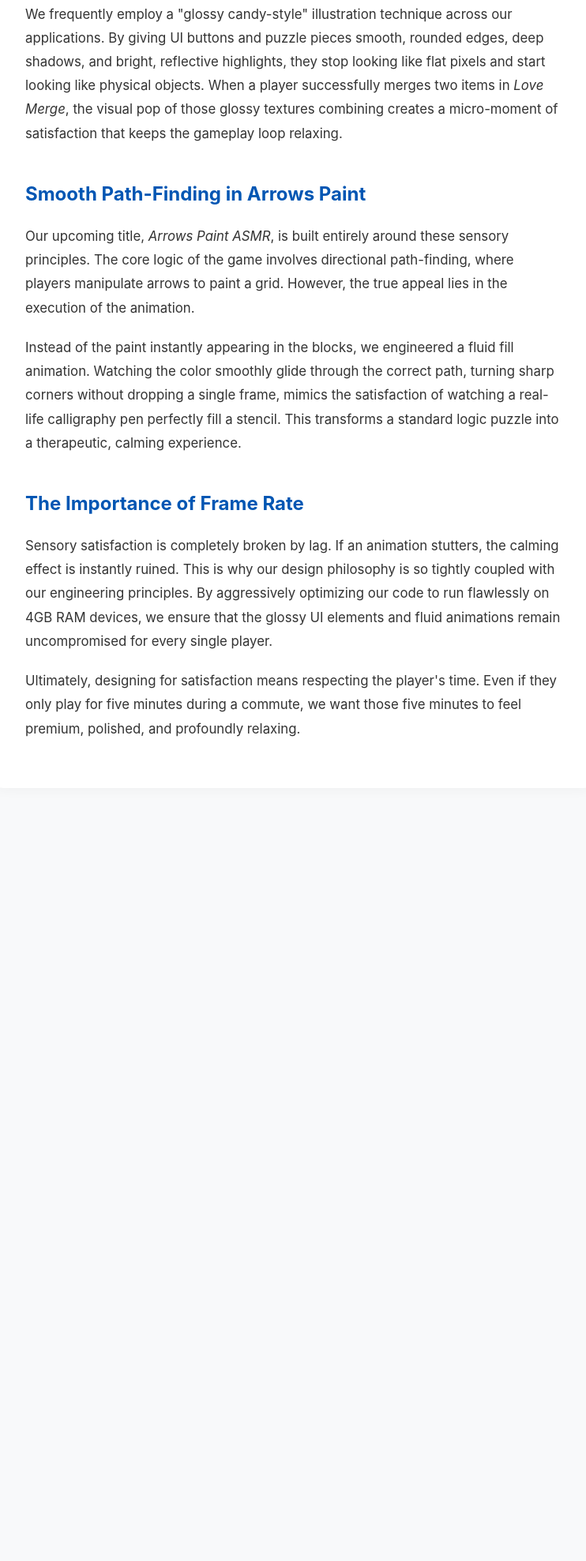
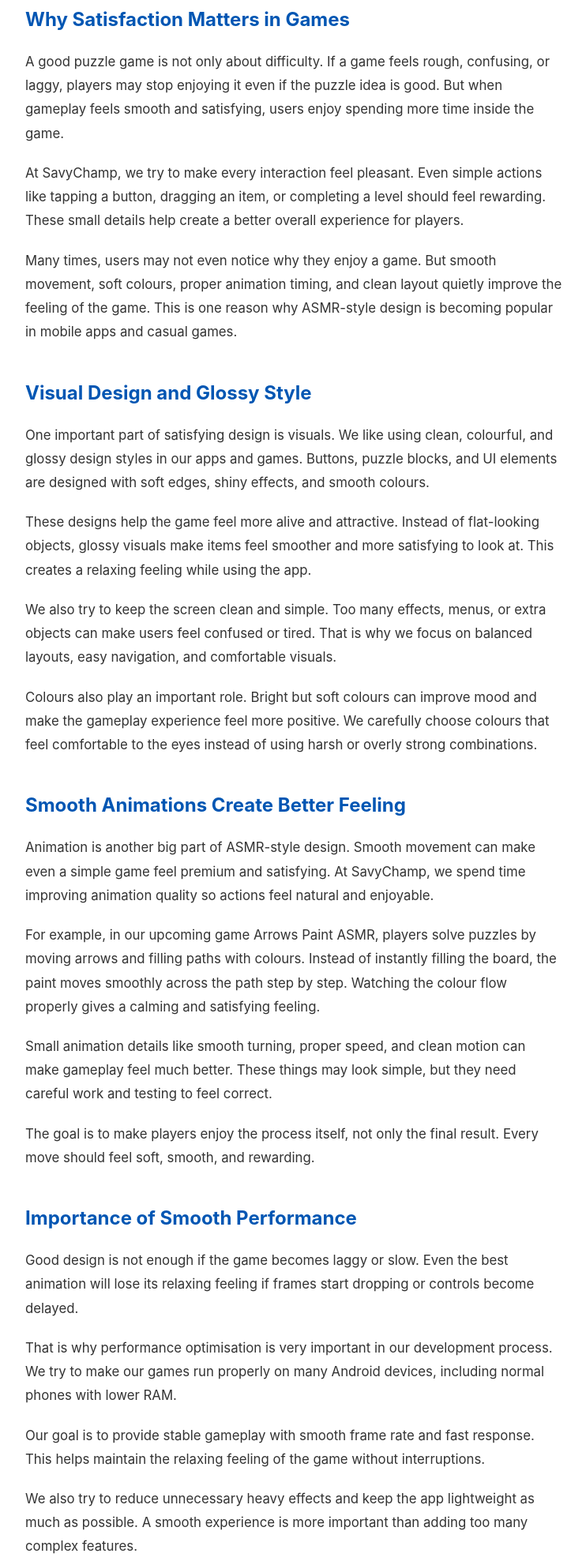
Before and after one commit to HappyCasual/savychamp.github.io, a plain HTML site: page blog-asmr-design.html in a window 1280 px wide. Shown: the part 820-2797 px from the top of the page at 79% size, without its empty margins (268-1010 px from the left). Before the commit the page ends 1858 px from the top, so only its background shows below. Drawn offline with Linux system fonts and the light colour scheme.

Commit message:
Update blog-asmr-design.html

```diff
--- a/blog-asmr-design.html
+++ b/blog-asmr-design.html
@@ -4,45 +4,236 @@
     <meta charset="UTF-8">
     <meta name="viewport" content="width=device-width, initial-scale=1.0">
     <title>Designing for Satisfaction | SavyChamp</title>
-    <script async src="https://pagead2.googlesyndication.com/pagead/js/adsbygoogle.js?client=ca-pub-7442740355702214" crossorigin="anonymous"></script>
+
+    <script async
+        src="https://pagead2.googlesyndication.com/pagead/js/adsbygoogle.js?client=ca-pub-7442740355702214"
+        crossorigin="anonymous">
+    </script>
+
     <style>
-        :root { --primary-color: #0056b3; --text-main: #2c3e50; --bg-color: #f8f9fa; --card-bg: #ffffff; --border-radius: 12px; }
-        * { box-sizing: border-box; }
-        body { font-family: -apple-system, BlinkMacSystemFont, "Segoe UI", Roboto, sans-serif; line-height: 1.8; color: var(--text-main); background-color: var(--bg-color); max-width: 800px; margin: 0 auto; padding: 40px 20px; }
-        h1 { font-size: 2.5rem; color: #1a1a1a; margin-bottom: 10px; line-height: 1.2; }
-        .meta { color: #6c757d; font-size: 0.95rem; margin-bottom: 40px; padding-bottom: 20px; border-bottom: 1px solid #e2e8f0; }
-        h2 { font-size: 1.5rem; color: var(--primary-color); margin-top: 40px; margin-bottom: 15px; }
-        p { margin-bottom: 20px; font-size: 1.05rem; color: #333; }
-        .content-box { background: var(--card-bg); padding: 40px; border-radius: var(--border-radius); box-shadow: 0 4px 15px rgba(0,0,0,0.03); }
-        .nav-link { display: inline-block; margin-bottom: 20px; font-weight: bold; color: var(--primary-color); text-decoration: none; }
+        :root {
+            --primary-color: #0056b3;
+            --text-main: #2c3e50;
+            --bg-color: #f8f9fa;
+            --card-bg: #ffffff;
+            --border-radius: 12px;
+        }
+
+        * {
+            box-sizing: border-box;
+        }
+
+        body {
+            font-family: -apple-system, BlinkMacSystemFont, "Segoe UI", Roboto, sans-serif;
+            line-height: 1.8;
+            color: var(--text-main);
+            background-color: var(--bg-color);
+            max-width: 800px;
+            margin: 0 auto;
+            padding: 40px 20px;
+        }
+
+        h1 {
+            font-size: 2.5rem;
+            color: #1a1a1a;
+            margin-bottom: 10px;
+            line-height: 1.2;
+        }
+
+        .meta {
+            color: #6c757d;
+            font-size: 0.95rem;
+            margin-bottom: 40px;
+            padding-bottom: 20px;
+            border-bottom: 1px solid #e2e8f0;
+        }
+
+        h2 {
+            font-size: 1.5rem;
+            color: var(--primary-color);
+            margin-top: 40px;
+            margin-bottom: 15px;
+        }
+
+        p {
+            margin-bottom: 20px;
+            font-size: 1.05rem;
+            color: #333;
+        }
+
+        .content-box {
+            background: var(--card-bg);
+            padding: 40px;
+            border-radius: var(--border-radius);
+            box-shadow: 0 4px 15px rgba(0,0,0,0.03);
+        }
+
+        .nav-link {
+            display: inline-block;
+            margin-bottom: 20px;
+            font-weight: bold;
+            color: var(--primary-color);
+            text-decoration: none;
+        }
+
+        .nav-link:hover {
+            text-decoration: underline;
+        }
     </style>
 </head>
+
 <body>
 
     <a href="blog.html" class="nav-link">&larr; Back to Blog Menu</a>
 
     <div class="content-box">
+
         <h1>Designing for Satisfaction: The Art of ASMR in Puzzle Games</h1>
-        <div class="meta">Published in Game Design &bull; SavyChamp Studio</div>
 
-        <p>When people think of mobile puzzle games, they usually think of the logic: the challenge of finding the right word, solving the math equation, or clearing the board. But at SavyChamp, we believe that the psychological "feel" of a game is just as important as the brain-teaser itself. A puzzle shouldn't just be challenging; it should be inherently satisfying to interact with.</p>
+        <div class="meta">
+            Published in Game Design &bull; SavyChamp Studio
+        </div>
 
-        <p>This is where the principles of ASMR (Autonomous Sensory Meridian Response) come into play in digital design.</p>
+        <p>
+            When people play mobile puzzle games, most of them focus only on solving the puzzle or completing the level.
+            But at SavyChamp, we believe the feeling of the game is also very important.
+            A game should not only challenge the brain. It should also feel relaxing, smooth, and satisfying while playing.
+        </p>
 
-        <h2>Visual Tactility and the Glossy Aesthetic</h2>
-        <p>ASMR is often associated with audio—whispering, tapping, or the sound of pages turning. However, visual ASMR is a powerful tool in UI/UX design. The goal is to create elements that look so satisfying you almost feel like you can reach through the screen and touch them.</p>
+        <p>
+            Nowadays many users like games that help them feel calm and stress free.
+            That is why we focus a lot on smooth visuals, clean design, soft animations, and satisfying gameplay experience.
+            Small things like movement, colour flow, button feel, and sound effects can make a big difference in how enjoyable a game feels.
+        </p>
 
-        <p>We frequently employ a "glossy candy-style" illustration technique across our applications. By giving UI buttons and puzzle pieces smooth, rounded edges, deep shadows, and bright, reflective highlights, they stop looking like flat pixels and start looking like physical objects. When a player successfully merges two items in <em>Love Merge</em>, the visual pop of those glossy textures combining creates a micro-moment of satisfaction that keeps the gameplay loop relaxing.</p>
+        <p>
+            This is where ASMR-style design becomes important in mobile games.
+            ASMR usually means relaxing and satisfying feelings created through visuals or sounds.
+            Many people know ASMR from videos with soft sounds, tapping, or smooth movements.
+            But ASMR can also be used in mobile app and game design to create a relaxing user experience.
+        </p>
 
-        <h2>Smooth Path-Finding in Arrows Paint</h2>
-        <p>Our upcoming title, <em>Arrows Paint ASMR</em>, is built entirely around these sensory principles. The core logic of the game involves directional path-finding, where players manipulate arrows to paint a grid. However, the true appeal lies in the execution of the animation.</p>
+        <h2>Why Satisfaction Matters in Games</h2>
 
-        <p>Instead of the paint instantly appearing in the blocks, we engineered a fluid fill animation. Watching the color smoothly glide through the correct path, turning sharp corners without dropping a single frame, mimics the satisfaction of watching a real-life calligraphy pen perfectly fill a stencil. This transforms a standard logic puzzle into a therapeutic, calming experience.</p>
+        <p>
+            A good puzzle game is not only about difficulty.
+            If a game feels rough, confusing, or laggy, players may stop enjoying it even if the puzzle idea is good.
+            But when gameplay feels smooth and satisfying, users enjoy spending more time inside the game.
+        </p>
 
-        <h2>The Importance of Frame Rate</h2>
-        <p>Sensory satisfaction is completely broken by lag. If an animation stutters, the calming effect is instantly ruined. This is why our design philosophy is so tightly coupled with our engineering principles. By aggressively optimizing our code to run flawlessly on 4GB RAM devices, we ensure that the glossy UI elements and fluid animations remain uncompromised for every single player.</p>
+        <p>
+            At SavyChamp, we try to make every interaction feel pleasant.
+            Even simple actions like tapping a button, dragging an item, or completing a level should feel rewarding.
+            These small details help create a better overall experience for players.
+        </p>
 
-        <p>Ultimately, designing for satisfaction means respecting the player's time. Even if they only play for five minutes during a commute, we want those five minutes to feel premium, polished, and profoundly relaxing.</p>
+        <p>
+            Many times, users may not even notice why they enjoy a game.
+            But smooth movement, soft colours, proper animation timing, and clean layout quietly improve the feeling of the game.
+            This is one reason why ASMR-style design is becoming popular in mobile apps and casual games.
+        </p>
+
+        <h2>Visual Design and Glossy Style</h2>
+
+        <p>
+            One important part of satisfying design is visuals.
+            We like using clean, colourful, and glossy design styles in our apps and games.
+            Buttons, puzzle blocks, and UI elements are designed with soft edges, shiny effects, and smooth colours.
+        </p>
+
+        <p>
+            These designs help the game feel more alive and attractive.
+            Instead of flat-looking objects, glossy visuals make items feel smoother and more satisfying to look at.
+            This creates a relaxing feeling while using the app.
+        </p>
+
+        <p>
+            We also try to keep the screen clean and simple.
+            Too many effects, menus, or extra objects can make users feel confused or tired.
+            That is why we focus on balanced layouts, easy navigation, and comfortable visuals.
+        </p>
+
+        <p>
+            Colours also play an important role.
+            Bright but soft colours can improve mood and make the gameplay experience feel more positive.
+            We carefully choose colours that feel comfortable to the eyes instead of using harsh or overly strong combinations.
+        </p>
+
+        <h2>Smooth Animations Create Better Feeling</h2>
+
+        <p>
+            Animation is another big part of ASMR-style design.
+            Smooth movement can make even a simple game feel premium and satisfying.
+            At SavyChamp, we spend time improving animation quality so actions feel natural and enjoyable.
+        </p>
+
+        <p>
+            For example, in our upcoming game Arrows Paint ASMR, players solve puzzles by moving arrows and filling paths with colours.
+            Instead of instantly filling the board, the paint moves smoothly across the path step by step.
+            Watching the colour flow properly gives a calming and satisfying feeling.
+        </p>
+
+        <p>
+            Small animation details like smooth turning, proper speed, and clean motion can make gameplay feel much better.
+            These things may look simple, but they need careful work and testing to feel correct.
+        </p>
+
+        <p>
+            The goal is to make players enjoy the process itself, not only the final result.
+            Every move should feel soft, smooth, and rewarding.
+        </p>
+
+        <h2>Importance of Smooth Performance</h2>
+
+        <p>
+            Good design is not enough if the game becomes laggy or slow.
+            Even the best animation will lose its relaxing feeling if frames start dropping or controls become delayed.
+        </p>
+
+        <p>
+            That is why performance optimisation is very important in our development process.
+            We try to make our games run properly on many Android devices, including normal phones with lower RAM.
+        </p>
+
+        <p>
+            Our goal is to provide stable gameplay with smooth frame rate and fast response.
+            This helps maintain the relaxing feeling of the game without interruptions.
+        </p>
+
+        <p>
+            We also try to reduce unnecessary heavy effects and keep the app lightweight as much as possible.
+            A smooth experience is more important than adding too many complex features.
+        </p>
+
+        <h2>Creating Relaxing User Experience</h2>
+
+        <p>
+            At SavyChamp, we believe mobile games can also help people relax after busy work or daily stress.
+            Many users open games during short breaks, travel time, or before sleeping.
+            So we want our games to feel comfortable and peaceful during those moments.
+        </p>
+
+        <p>
+            Relaxing gameplay does not mean boring gameplay.
+            A game can still be smart, challenging, and interesting while keeping a calm and smooth feeling.
+            That balance is what we try to achieve in our puzzle games.
+        </p>
+
+        <p>
+            We continue learning and improving our design methods to create better experiences for users.
+            Every game teaches us something new about visuals, movement, performance, and user comfort.
+        </p>
+
+        <p>
+            In the end, our main aim is simple.
+            We want players to enjoy clean design, satisfying gameplay, smooth performance, and relaxing moments while using our apps and games.
+        </p>
+
+        <p>
+            Thank you for supporting SavyChamp and reading about our design ideas.
+            We hope to continue creating enjoyable and satisfying mobile experiences for users around the world.
+        </p>
+
     </div>
 
 </body>
```
